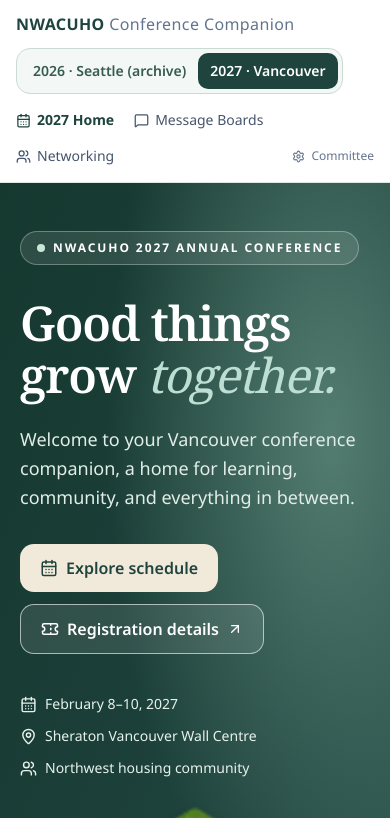
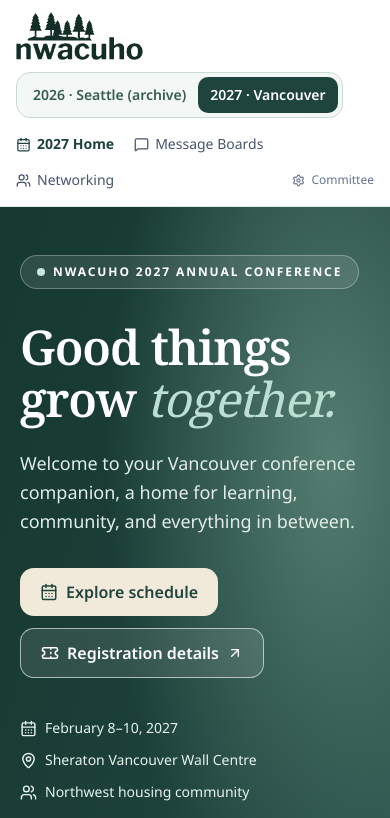
Before and after one commit to cristal-netizen/conf-schedule-nwacuho, a Next.js app: page /2027 in a window 390 px wide. Shown: the top 818 px of the page. Built offline with nearby package versions, Linux system fonts and the light colour scheme; no server answers; the database is empty.

Commit message:
Use official vector NWACUHO organizational wordmark in responsive header

```diff
--- a/app/ConferenceNavigation.tsx
+++ b/app/ConferenceNavigation.tsx
@@ -1,6 +1,7 @@
 "use client";
 
 import Link from "next/link";
+import Image from "next/image";
 import {usePathname} from "next/navigation";
 import {CalendarDays,MessageSquare,Users,Settings} from "lucide-react";
 
@@ -24,7 +25,7 @@ export default function ConferenceNavigation(){
  return <header className="w-full border-b border-[#DDE8E1] bg-white/95 backdrop-blur-sm">
   <nav aria-label="Conference navigation" className="mx-auto max-w-6xl space-y-3 px-4 py-3">
    <div className="flex flex-wrap items-center justify-between gap-3">
-    <Link href="/2027" className="font-bold tracking-wide text-[#1F443E]">NWACUHO <span className="font-normal text-slate-500">Conference Companion</span></Link>
+    <Link href="/2027" className="inline-flex items-center gap-3" aria-label="NWACUHO 2027 Conference Companion home"><Image src="/branding/nwacuho-wordmark.svg" alt="NWACUHO" width={150} height={57} className="h-12 w-auto sm:h-14" priority/><span className="hidden border-l border-[#CBD8D2] pl-3 text-xs font-medium leading-snug text-[#48665A] lg:block">Conference<br/>Companion</span></Link>
     <div role="group" aria-label="Choose a conference year" className="flex rounded-xl border border-[#CADBD2] bg-[#F3F7F5] p-1 text-sm font-semibold">
      <Link href="/2026" aria-current={!is2027?"page":undefined} className={`rounded-lg px-3 py-2 ${!is2027?"bg-[#1F443E] text-white":"text-[#365C4E] hover:bg-white"}`}>2026 · Seattle (archive)</Link>
      <Link href="/2027" aria-current={is2027?"page":undefined} className={`rounded-lg px-3 py-2 ${is2027?"bg-[#1F443E] text-white":"text-[#365C4E] hover:bg-white"}`}>2027 · Vancouver</Link>
```
